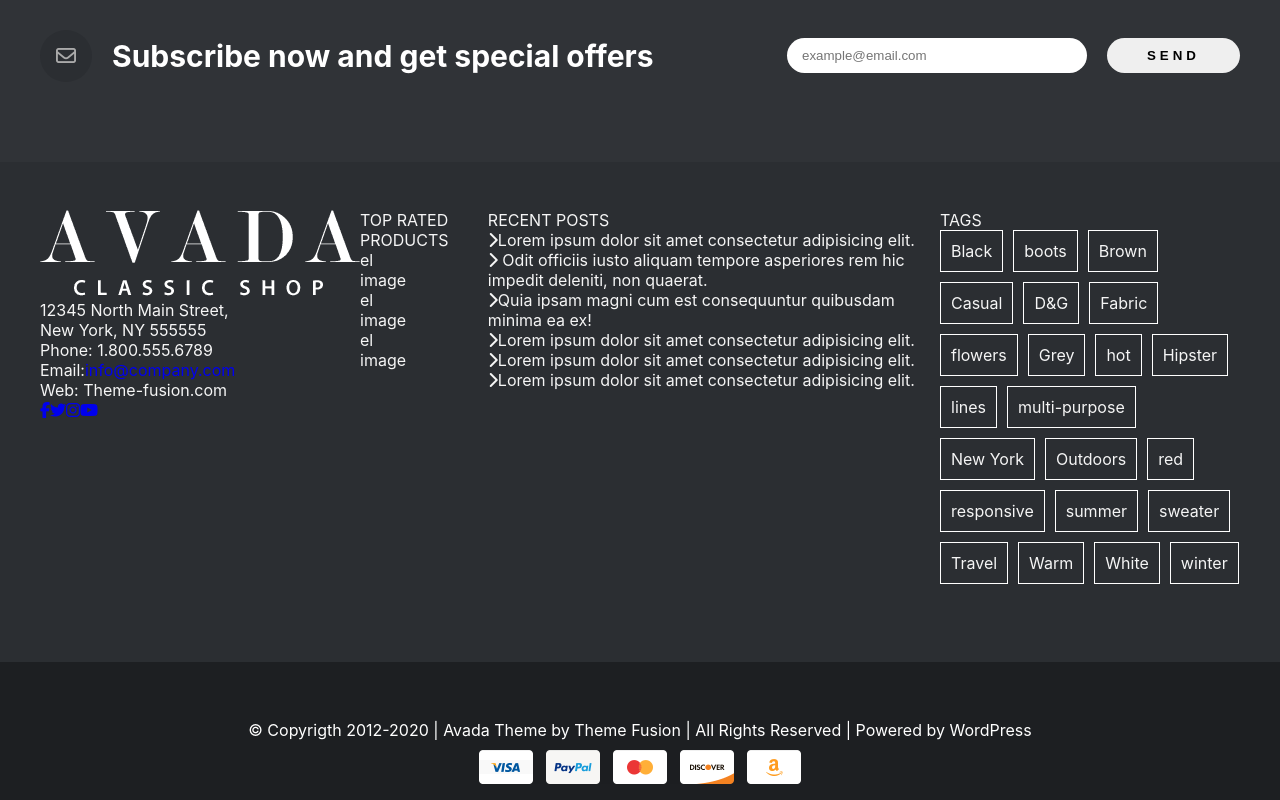
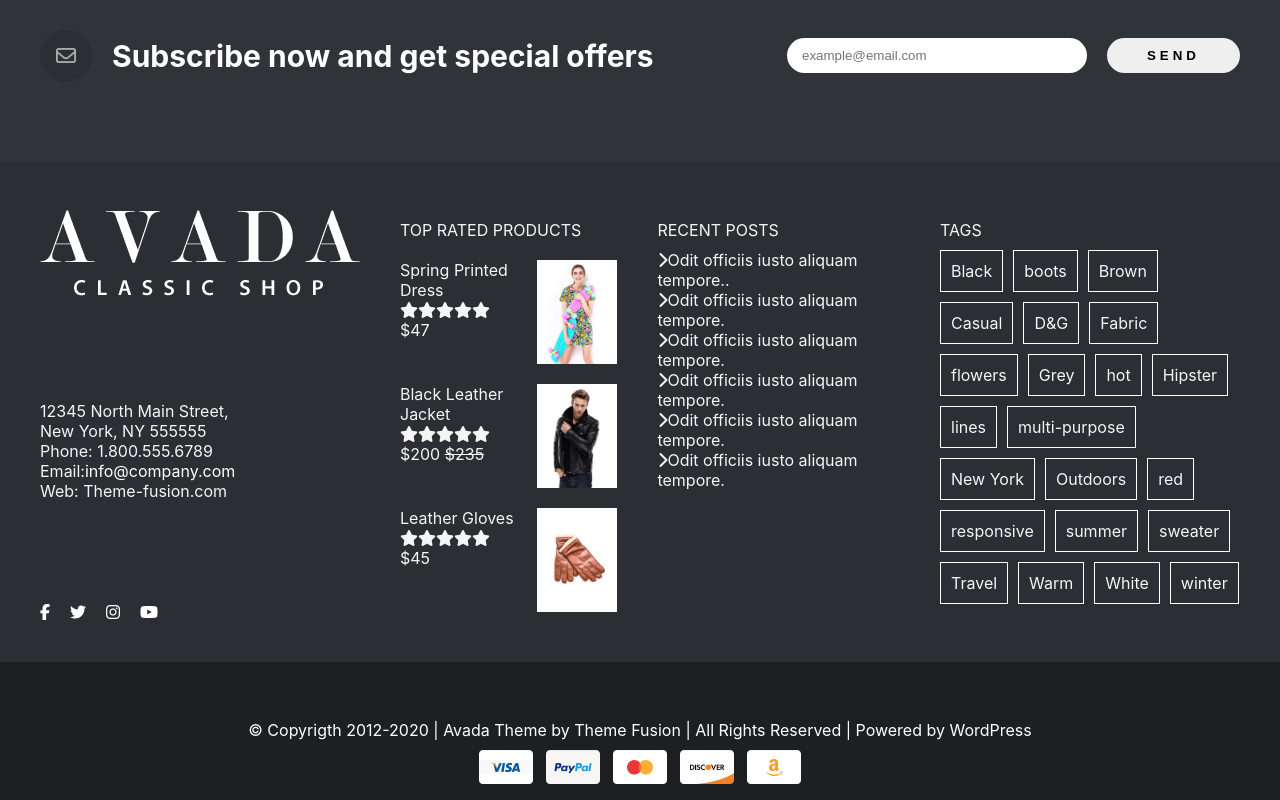
Before and after one commit to GiuliaSetti/proj-html-vuejs, a Vue app: page / in a window 1280 px wide. Shown: the part 5803-6603 px from the top of the page. Built offline with nearby package versions, Linux system fonts and the light colour scheme.

Commit message:
vite: ended footer

```diff
--- a/src/components/FooterBox.vue
+++ b/src/components/FooterBox.vue
@@ -1,6 +1,7 @@
 <script>
 
 import { store } from '../store';
+
 
 export default{
     name: 'FooterBox',
@@ -9,8 +10,43 @@ export default{
             store,
 
             tags: Array,
+
+            topRated:[
+                {
+                    id: 'src/assets/images/spring_printed_dress-200x260.jpg',
+                    name: 'Spring Printed Dress',
+                    price: '$47',
+                    salePrice: null,
+                    reviews: 5,
+                    bestSeller: true,
+                    newArrival: true,
+                },
+                {
+                    id: 'src/assets/images/black_elegant_leather_jacket-200x260.jpg',
+                    name: 'Black Leather Jacket',
+                    price: '$235',
+                    salePrice: '$200',
+                    reviews: 5,
+                    bestSeller: true,
+                    newArrival: true,
+                    featured: true,
+                },
+                {
+                    id: 'src/assets/images/leather_gloves-200x260.jpg',
+                    name: 'Leather Gloves',
+                    price: '$45',
+                    reviews: 5,
+                    salePrice: null,
+                    bestSeller: false,
+                    newArrival: false,
+                },
+            ]
         }
-    }
+    },
+
+
+
+
 }
 </script>
 
@@ -23,13 +59,18 @@ export default{
             <ul id="shop_contacts">
                 <li><img src="../assets/images/classic_shop_logo_footer.png" alt="logo"></li>
 
-                <li>12345 North Main Street,</li>
-                <li>New York, NY 555555</li>
-                <li>Phone: 1.800.555.6789</li>
-                <li class="white">Email:<a href="https://hips.hearstapps.com/hmg-prod.s3.amazonaws.com/images/one-of-several-versions-of-the-painting-the-scream-by-the-news-photo-1616758299.?crop=1.00xw:1.00xh;0,0&resize=640:*">info@company.com</a></li>
-                <li>Web: Theme-fusion.com</li>
+                <ul class="contacts">
 
-                <li>
+                    <li>12345 North Main Street,</li>
+                    <li>New York, NY 555555</li>
+                    <li>Phone: 1.800.555.6789</li>
+                    <li>Email:<a href="https://hips.hearstapps.com/hmg-prod.s3.amazonaws.com/images/one-of-several-versions-of-the-painting-the-scream-by-the-news-photo-1616758299.?crop=1.00xw:1.00xh;0,0&resize=640:*">info@company.com</a></li>
+                    <li>Web: Theme-fusion.com</li>
+
+                </ul>
+
+
+                <li class="icons">
                     <a href="#"><i class="fab fa-facebook-f"></i></a>
                     <a href="#"><i class="fab fa-twitter"></i></a>
                     <a href="#"><i class="fab fa-instagram"></i></a>
@@ -39,30 +80,33 @@ export default{
             </ul>
             <ul id="rated_products">
                 <div class="title">TOP RATED PRODUCTS</div>
-                <li>
-                    <div>el</div>
-                    <div>image</div>
+                <li v-for="el in topRated">
+                    <div class="info">
+                        <div>{{ el.name }}</div>
+                        <i class="fas fa-star" v-for="star in el.reviews"></i>
+                        <div v-if="el.salePrice == null">{{ el.price }}</div>
+                        <div v-else>{{ el.salePrice }}
+                        <span class="underlined">{{ el.price }}</span>
+                        </div>
+
+                    </div>
+                    <div class="image">
+                        <img :src="el.id" alt="">
+                    </div>
                 </li>
-                <li>
-                    <div>el</div>
-                    <div>image</div>
-                </li>
-                <li>
-                    <div>el</div>
-                    <div>image</div>
-                </li>
+
             </ul>
             <ul>
                 <div class="title">RECENT POSTS</div>
-                <li><i class="fa-solid fa-chevron-right"></i>Lorem ipsum dolor sit amet consectetur adipisicing elit. </li>
-                <li><i class="fa-solid fa-chevron-right"></i> Odit officiis iusto aliquam tempore asperiores rem hic impedit deleniti, non quaerat.</li>
-                <li><i class="fa-solid fa-chevron-right"></i>Quia ipsam magni cum est consequuntur quibusdam minima ea ex!</li>
-                <li><i class="fa-solid fa-chevron-right"></i>Lorem ipsum dolor sit amet consectetur adipisicing elit.</li>
-                <li><i class="fa-solid fa-chevron-right"></i>Lorem ipsum dolor sit amet consectetur adipisicing elit.</li>
-                <li><i class="fa-solid fa-chevron-right"></i>Lorem ipsum dolor sit amet consectetur adipisicing elit.</li>
+                <li><i class="fa-solid fa-chevron-right"></i>Odit officiis iusto aliquam tempore.. </li>
+                <li><i class="fa-solid fa-chevron-right"></i>Odit officiis iusto aliquam tempore.</li>
+                <li><i class="fa-solid fa-chevron-right"></i>Odit officiis iusto aliquam tempore.</li>
+                <li><i class="fa-solid fa-chevron-right"></i>Odit officiis iusto aliquam tempore.</li>
+                <li><i class="fa-solid fa-chevron-right"></i>Odit officiis iusto aliquam tempore.</li>
+                <li><i class="fa-solid fa-chevron-right"></i>Odit officiis iusto aliquam tempore.</li>
             </ul>
             <ul class="tag_container">
-                <div>TAGS</div>
+                <div class="title">TAGS</div>
                 <div id="tags">
                     <li v-for="tag in store.tags" class="tag">{{tag}}</li>
 
@@ -104,14 +148,48 @@ export default{
             @include flex();
             justify-content: space-between;
 
-            .shop_contacts{
+            gap: 40px;
 
-                .white{
+            .title{
+                padding: 10px 0;
+            }
 
+            #shop_contacts{
+
+                @include flex();
+                flex-direction: column;
+                justify-content: space-between;
+
+                li{
+                    a{
                         color: white;
+                    }
+                }
+
+                .icons{
+                    display: flex;
+                    gap: 20px;
+                }
+
+
+
+            }
+
+            #rated_products{
+
+                li{
+
+                    padding: 10px 0;
+                    display: flex;
+                    justify-content: space-between;
+                    gap: 10px;
 
                 }
 
+                img{
+                    width: 80px;
+                    display: block
+                }
 
             }
 
--- a/src/components/SmallCard.vue
+++ b/src/components/SmallCard.vue
@@ -32,7 +32,8 @@ export default{
                     </span>
                     <div v-if="product.salePrice == null">{{ product.price }}</div>
                     <div v-else>{{ product.salePrice }}
-                        <span class="underlined">{{ product.price }}</span></div>
+                        <span class="underlined">{{ product.price }}</span>
+                    </div>
                 </div>
 
                 <div class="card_image">
```
